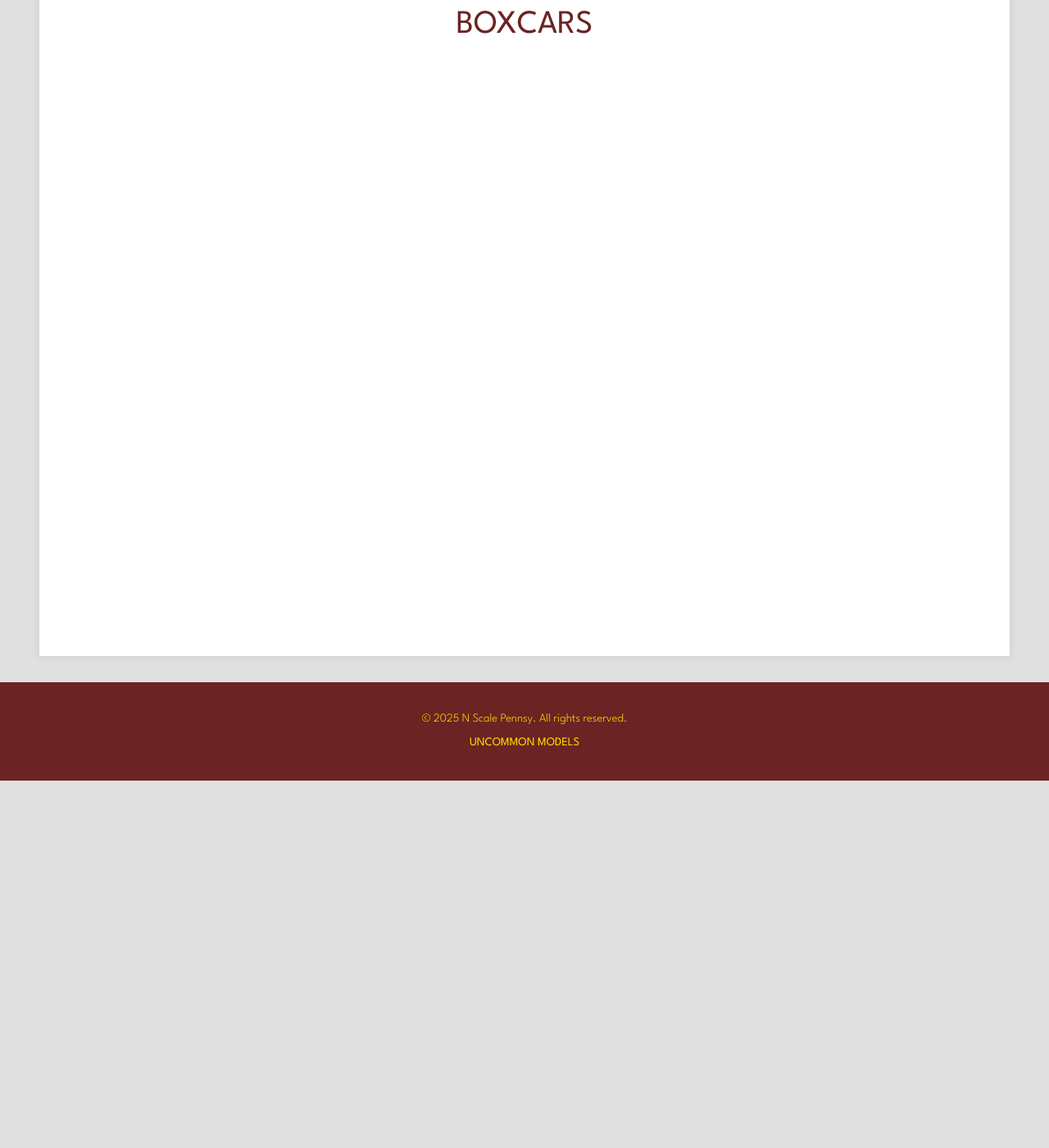
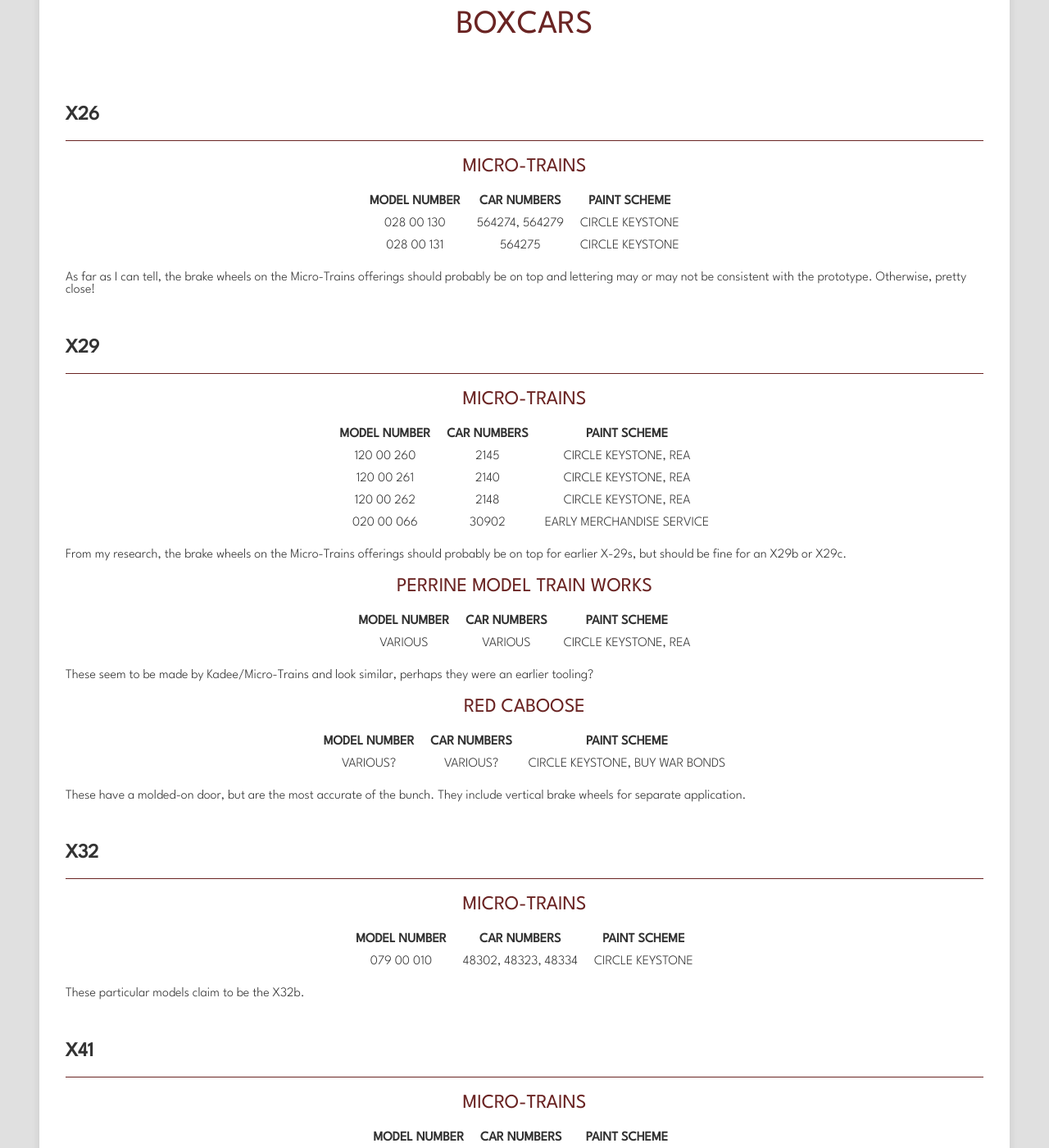
Before and after one commit to UncommonModels/NScalePennsy, a Jekyll site: the page built from freight/boxcars.md, in a window 1280 px wide and 1400 px high, scrolled down 448 px. Shown: the whole window at 82% size. Built offline with Jekyll 4.4.1, drawn with Linux system fonts in a browser that asks for light colours; some of the changed text lies outside the part shown.

Commit message:
Added more boxcars, gondolas, and tank cars

```diff
--- a/_config.yml
+++ b/_config.yml
@@ -26,6 +26,11 @@
         url: /freight/cabin-cars.html
       - name: Flatcars
         url: /freight/flatcars.html
+      - name: Gondolas
+        url: /freight/gondolas.html
+      - name: Tank Cars
+        url: /freight/tank-cars.html
+
   - name: Motive Power
     url: /motive-power/
     subentries:
--- a/freight/boxcars.md
+++ b/freight/boxcars.md
@@ -2,3 +2,83 @@
 title: Boxcars
 layout: post
 ---
+
+# X26
+---
+## Micro-Trains
+
+| Model Number | Car Numbers        | Paint Scheme       |
+|--------------|--------------------|--------------------|
+| 028 00 130   | 564274, 564279     | Circle Keystone    |
+| 028 00 131   | 564275             | Circle Keystone    |
+
+As far as I can tell, the brake wheels on the Micro-Trains offerings should probably be on top and lettering may or may not be consistent with the prototype. Otherwise, pretty close!
+
+# X29
+---
+## Micro-Trains
+
+| Model Number | Car Numbers      | Paint Scheme         |
+|--------------|------------------|----------------------|
+| 120 00 260   | 2145             | Circle Keystone, REA |
+| 120 00 261   | 2140             | Circle Keystone, REA |
+| 120 00 262   | 2148             | Circle Keystone, REA |
+| 020 00 066   | 30902            | Early Merchandise Service |
+
+From my research, the brake wheels on the Micro-Trains offerings should probably be on top for earlier X-29s, but should be fine for an X29b or X29c.
+
+## Perrine Model Train Works
+
+| Model Number | Car Numbers      | Paint Scheme         |
+|--------------|------------------|----------------------|
+| Various      | Various          | Circle Keystone, REA |
+
+These seem to be made by Kadee/Micro-Trains and look similar, perhaps they were an earlier tooling?
+
+## Red Caboose
+
+| Model Number | Car Numbers      | Paint Scheme         |
+|--------------|------------------|----------------------|
+| Various?     | Various?         | Circle Keystone, Buy War Bonds |
+
+These have a molded-on door, but are the most accurate of the bunch. They include vertical brake wheels for separate application.
+
+
+# X32
+---
+## Micro-Trains
+
+| Model Number | Car Numbers         | Paint Scheme         |
+|--------------|---------------------|----------------------|
+| 079 00 010   | 48302, 48323, 48334 | Circle Keystone      |
+
+
+These particular models claim to be the X32b.
+
+# X41
+---
+## Micro-Trains
+
+| Model Number | Car Numbers         | Paint Scheme         |
+|--------------|---------------------|----------------------|
+| 031 51 480   | 118503 | Friendship Train      |
+
+This claims to be an X41b and sports a special early Merchandise Service "Friendship Train" livery, as part of the 1947 Friendship Train that sent upwards of 250 railcars of dontated food and clothes to France and Italy following WWII.
+
+## Bachmann
+
+| Model Number | Car Numbers         | Paint Scheme         |
+|--------------|---------------------|----------------------|
+| 19457        | 118747 | Early Merchandise Service |
+
+This model also claims to be an X41b, with a standard early Merchandise service scheme. it seems quite accurate, but the paint may be a bit off. The silver stripe is extremely shiny and the base color is more brown than freight car red.
+
+# X48
+---
+## Atlas
+
+| Model Number | Car Numbers      | Paint Scheme         |
+|--------------|------------------|----------------------|
+| 3433         | 47019            | Early Merchandise Service |
+
+This is mostly accurate to my eye, but the paint scheme is wrong; a later Merchandise Service scheme should be used
```
Also changed, not shown: freight/gondolas.md (added, +35 -0 lines), freight/tank-cars.md (added, +14 -0 lines), motive-power/electric.md (+9 -9 lines), motive-power/steam.md (+3 -3 lines), passenger/coaches.md (+1 -3 lines), passenger/observation.md (+5 -7 lines).
